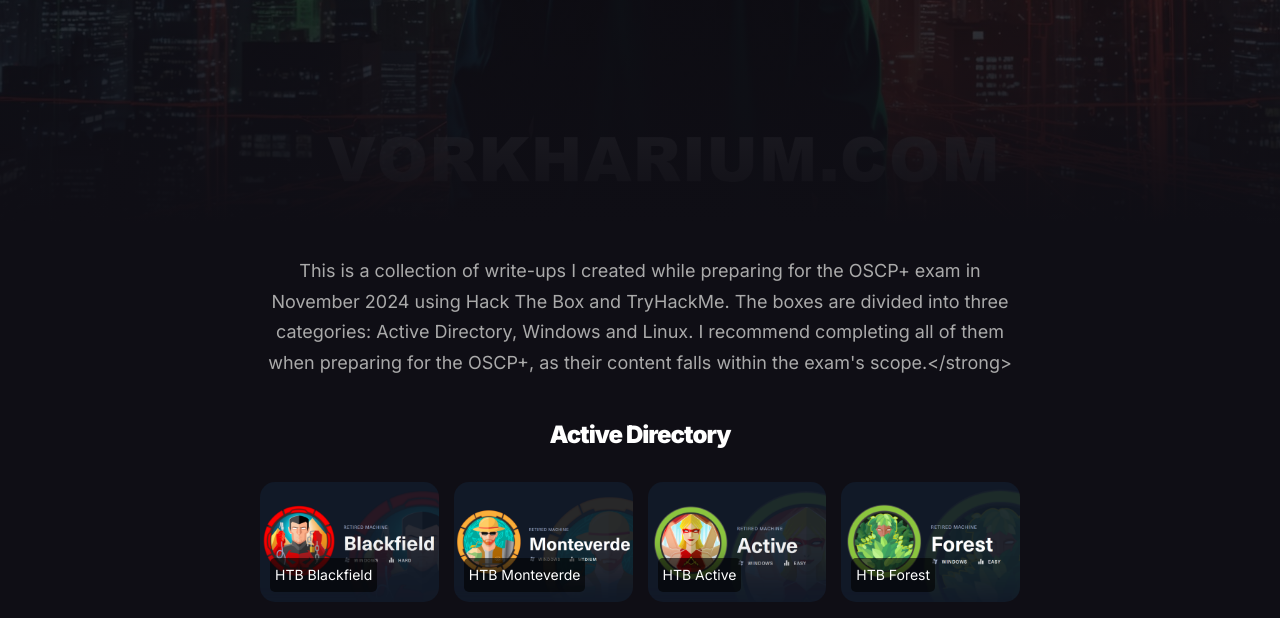
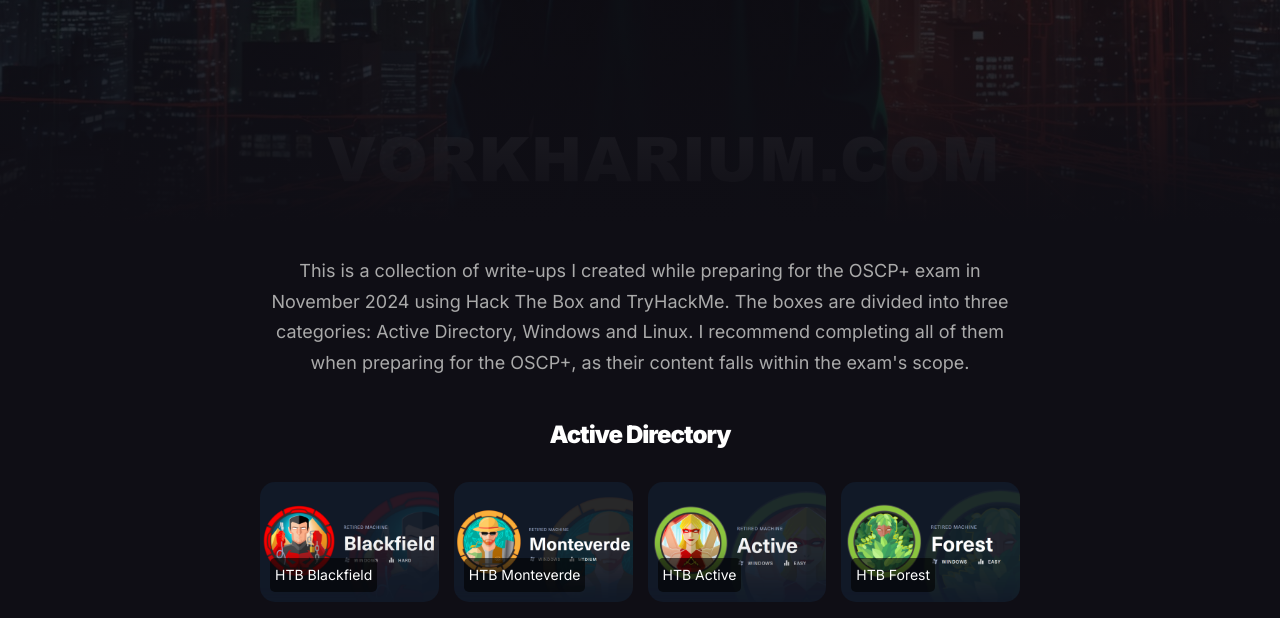
Before and after one commit to Vorkharium/vorkharium.github.io, a Jekyll site: the page built from _pages/oscp-plus-preparation-2024.md, in a window 1280 px wide and 900 px high, scrolled down 440 px, cut to the strip 0-618 px from the top of the window. Built offline with Jekyll 4.4.1, drawn with Linux system fonts in a browser that asks for light colours.

Commit message:
Update oscp-plus-preparation-2024.md

```diff
--- a/_pages/oscp-plus-preparation-2024.md
+++ b/_pages/oscp-plus-preparation-2024.md
@@ -5,7 +5,7 @@
 image: '/images/01.jpg'
 ---
 <div style="text-align: center; margin-top: 30px;">
-  <p>This is a collection of write-ups I created while preparing for the OSCP+ exam in November 2024 using Hack The Box and TryHackMe. The boxes are divided into three categories: Active Directory, Windows and Linux. I recommend completing all of them when preparing for the OSCP+, as their content falls within the exam's scope.</strong>
+  <p>This is a collection of write-ups I created while preparing for the OSCP+ exam in November 2024 using Hack The Box and TryHackMe. The boxes are divided into three categories: Active Directory, Windows and Linux. I recommend completing all of them when preparing for the OSCP+, as their content falls within the exam's scope.
   </p>
 </div>
 
```
